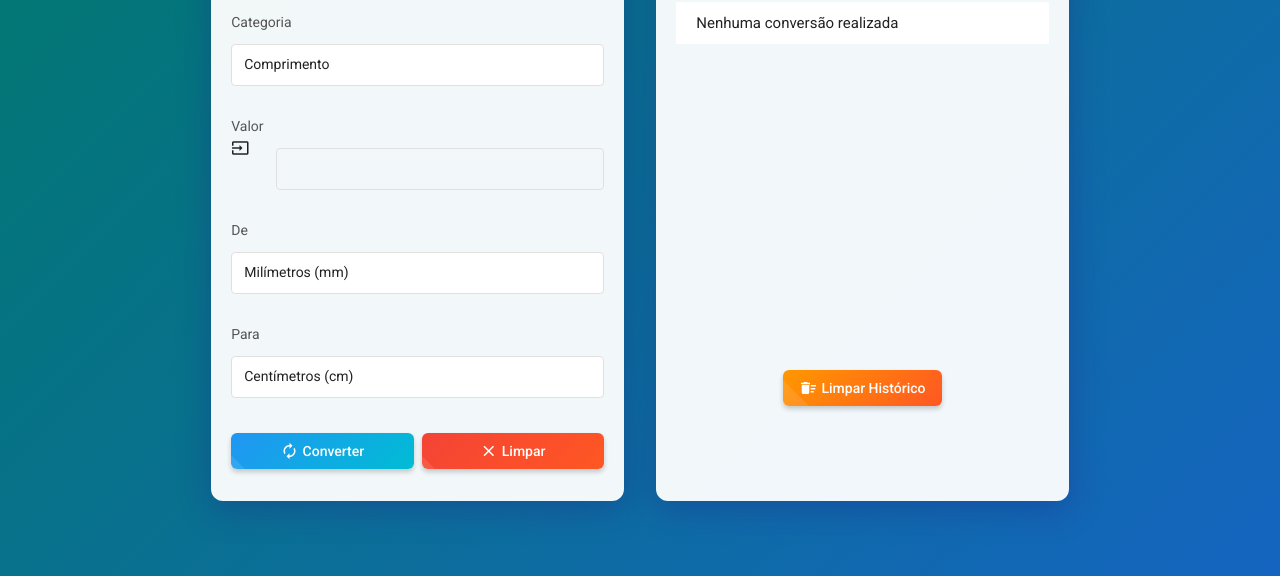
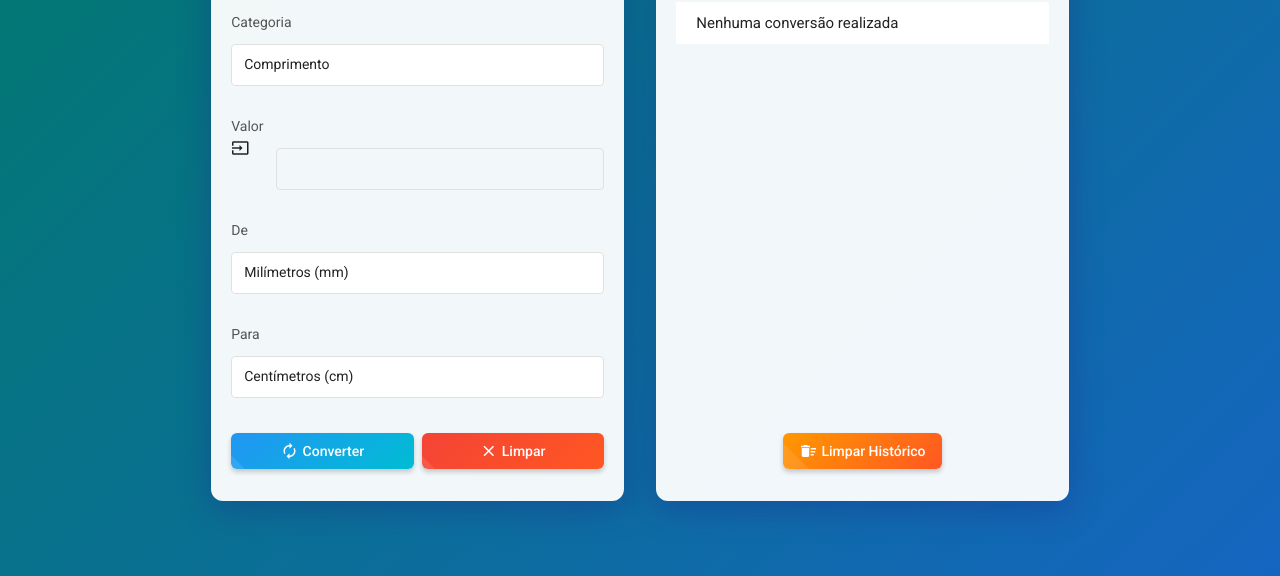
Before and after one commit to lucasgamadev/supercalc, a website: page pages/calc_unidades.html in a window 1280 px wide. Shown: the part 224-800 px from the top of the page. Drawn offline with nearby package versions, Linux system fonts and the light colour scheme.

Commit message:
Melhora a exibição do histórico de conversões.
Ajusta o posicionamento dos elementos dentro do card de histórico, garantindo que o botão de limpar histórico permaneça sempre visível na parte inferior, mesmo com conteúdos extensos. Melhora a experiência do usuário ao interagir com o histórico de conversões.

```diff
--- a/pages/calc_unidades.html
+++ b/pages/calc_unidades.html
@@ -672,13 +672,13 @@
         <!-- Histórico -->
         <div class="col s12 m6">
           <div id="historico-container" class="card">
-            <div class="card-content">
+            <div class="card-content" style="position: relative; padding-bottom: 60px !important;">
               <span class="card-title"><i class="fas fa-history mr-2"></i>Histórico</span>
               <ul id="historico-list" class="collection">
                 <!-- Itens do histórico serão adicionados aqui via JavaScript -->
                 <li class="collection-item">Nenhuma conversão realizada</li>
               </ul>
-              <div class="btn-container mt-3" style="display: flex; justify-content: center;">
+              <div class="btn-container" style="margin-top: auto; text-align: center; position: absolute; bottom: 10px; left: 0; right: 0;">
                 <clear-history-button
                   storage-key="historicoUnidades"
                   history-list-id="historico-list"
```
